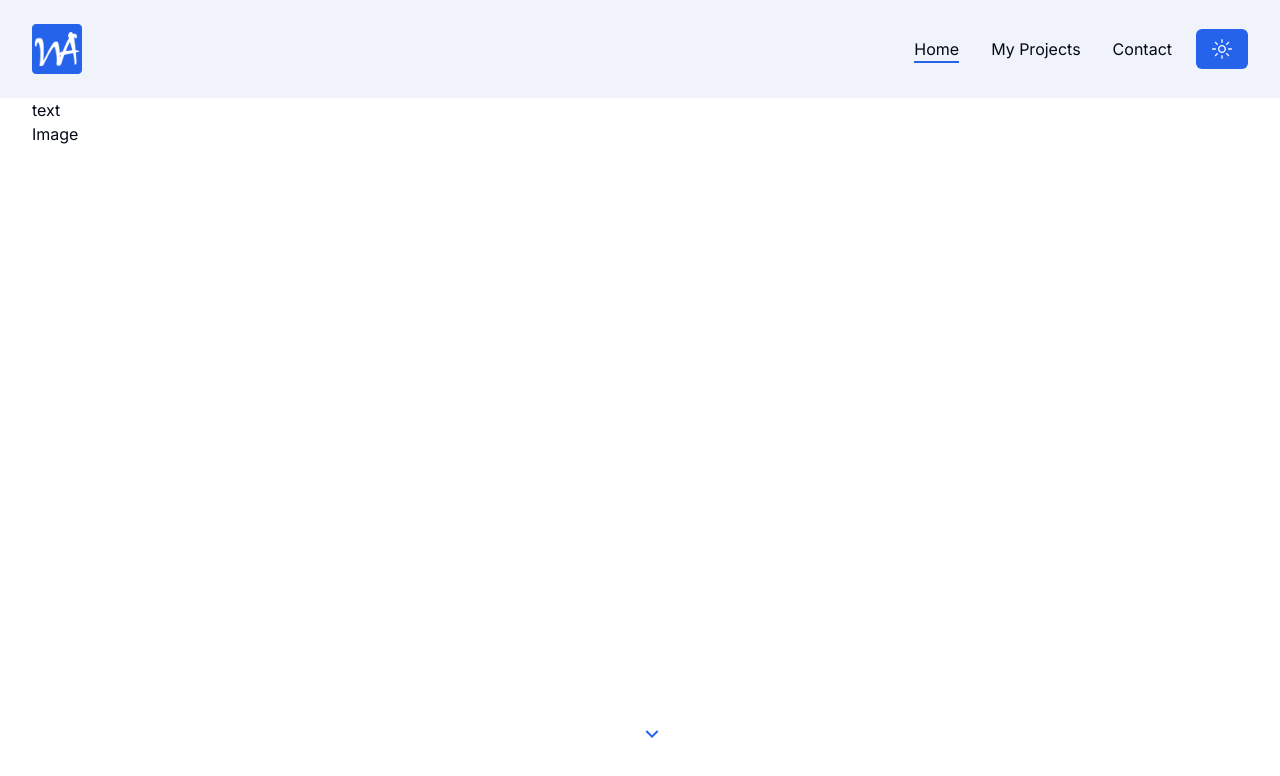
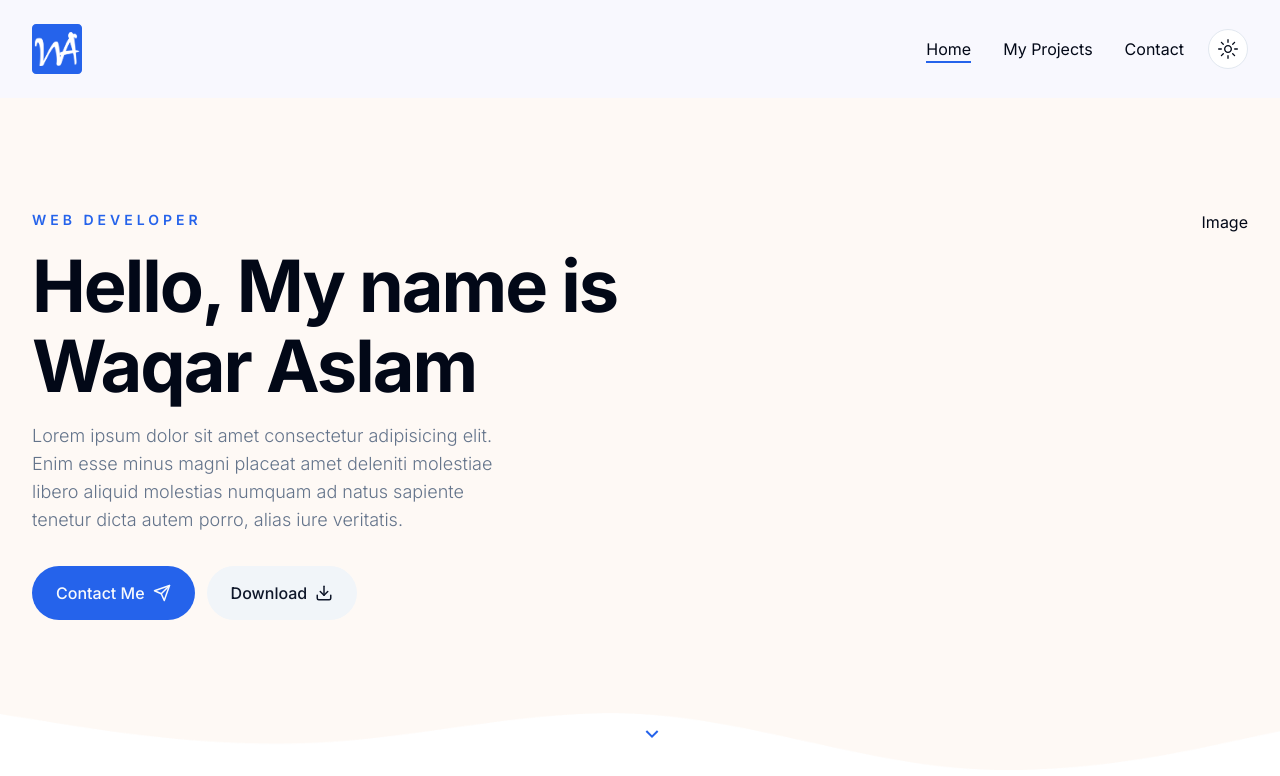
Before and after one commit to waqaraslam1997/Waqar-Portfolio, a Next.js app: page / in a window 1280 px wide. Shown: the top 776 px of the page. Built offline with nearby package versions, Linux system fonts and the light colour scheme.

Commit message:
Hero Section Heading & Description

```diff
--- a/src/app/globals.css
+++ b/src/app/globals.css
@@ -3,6 +3,7 @@
 @tailwind utilities;
 
 @layer base {
+
   @layer base {
     :root {
       --background: 0 0% 100%;
@@ -50,6 +51,7 @@
     }
   }
 
+
 }
 
 @layer base {
@@ -60,3 +62,11 @@
     @apply bg-background text-foreground;
   }
 }
+
+.h1 {
+  @apply text-6xl xl:text-[72px] xl:leading-[80px] tracking-[-2px] font-bold;
+}
+
+.subtitle {
+  @apply text-muted-foreground  text-lg mb-8 font-light;
+}
--- a/src/components/Hero.tsx
+++ b/src/components/Hero.tsx
@@ -12,23 +12,41 @@ import {
 
 // components
 import DevImage from "./DevImage";
-import Badge from "./badge";
+import Badge from "./Badge";
 import Social from "./Social";
 
 
 
 const Hero = () => {
   return (
-    <section>
+    <section className="py-12 xl:py-24 h-[84vh] xl:pt-28 bg-hero bg-cover bg-no-repeat bg-bottom dark:bg-none">
       <div className="container mx-auto">
+        <div className="flex justify-between gap-x-8">
           {/* Text */}
-            <div>text</div>
+          <div className="flex flex-col max-w-[600px] justify-center mx-auto xl:mx-0 text-center xl:text-left">
+            <div className="text-sm uppercase font-semibold mb-4 text-primary tracking-[4px]">Web Developer</div>
+            <h1 className="h1 mb-4">Hello, My name is Waqar Aslam</h1>
+            <p className="subtitle max-w-[490px] mx-auto xl:mx-0">Lorem ipsum dolor sit amet consectetur adipisicing elit. Enim esse minus magni placeat amet deleniti molestiae libero aliquid molestias numquam ad natus sapiente tenetur dicta autem porro, alias iure veritatis.
+            </p>
+            {/* Button */}
+            <div className="flex flex-col md:flex-row gap-y-3 md:gap-x-3 mx-auto xl:mx-0 mb-12">
+              <Link href='/contact'>
+                <Button className="gap-x-2">
+                  Contact Me <Send size={18} />
+                </Button>
+              </Link>
+                <Button variant="secondary" className="gap-x-2">
+                  Download <Download size={18} />
+                </Button>
+            </div>
+          </div>
           {/* Image */}
-            <div>Image</div>
+          <div className="hidden xl:flex relative">Image</div>
         </div>
         {/* Icon */}
         <div className="hidden absolute bottom-44 xl:bottom-12 left-1/2 md:flex animate-bounce">
-            <RiArrowDownSLine className="text-2xl text-primary"/>
+          <RiArrowDownSLine className="text-2xl text-primary" />
+        </div>
       </div>
     </section>
   )
--- a/src/components/header.tsx
+++ b/src/components/header.tsx
@@ -27,7 +27,7 @@ const Header = () => {
                 ? `py-4 bg-white shadow-lg dark:bg-accent`
                 : `py-6 dark:bg-transparent`
             } sticky top-0 z-30 transition-all
-            ${pathName === '/' && 'bg-[#f0f3f9]' }`}>
+            ${pathName === '/' && 'bg-[#f8f8fe]' }`}>
             <div className="container mx-auto">
                 <div className="flex justify-between items-center">
                     <Logo />
--- a/src/components/themetoogler.tsx
+++ b/src/components/themetoogler.tsx
@@ -7,7 +7,10 @@ import { useTheme } from "next-themes"
 const ThemeToogler = () => {
     const { theme, setTheme } = useTheme();
   return (
-    <Button onClick={()=> setTheme ( theme === 'dark' ? 'light' : 'dark')}>
+    <Button
+    variant="outline"
+    size="icon"
+    onClick={()=> setTheme ( theme === 'dark' ? 'light' : 'dark')}>
         <SunIcon className="h-5 w-5 rotate-0 scale-100 transition-all dark:rotat-90 dark:scale-0"/>
         <MoonIcon className="absolute h-5 w-5 rotate-90 scale-0 transition-all dark:rotat-0 dark:scale-100"/>
     </Button>
--- a/src/components/ui/button.tsx
+++ b/src/components/ui/button.tsx
@@ -5,7 +5,7 @@ import { cva, type VariantProps } from "class-variance-authority"
 import { cn } from "@/lib/utils"
 
 const buttonVariants = cva(
-  "inline-flex items-center justify-center whitespace-nowrap rounded-md text-sm font-medium ring-offset-background transition-colors focus-visible:outline-none focus-visible:ring-2 focus-visible:ring-ring focus-visible:ring-offset-2 disabled:pointer-events-none disabled:opacity-50",
+  "inline-flex items-center justify-center whitespace-nowrap rounded-full text-base font-medium ring-offset-background transition-colors focus-visible:outline-none focus-visible:ring-2 focus-visible:ring-ring focus-visible:ring-offset-2 disabled:pointer-events-none disabled:opacity-50",
   {
     variants: {
       variant: {
@@ -20,7 +20,7 @@ const buttonVariants = cva(
         link: "text-primary underline-offset-4 hover:underline",
       },
       size: {
-        default: "h-10 px-4 py-2",
+        default: "h-[54px] px-6 py-2 m-w-[166px]",
         sm: "h-9 rounded-md px-3",
         lg: "h-11 rounded-md px-8",
         icon: "h-10 w-10",
--- a/tailwind.config.ts
+++ b/tailwind.config.ts
@@ -29,6 +29,9 @@ module.exports = {
         secondary: {
           DEFAULT: "hsl(var(--secondary))",
           foreground: "hsl(var(--secondary-foreground))",
+        },
+        tertiary: {
+          DEFAULT: "hsl(var(--tertiary))",
         },
         destructive: {
           DEFAULT: "hsl(var(--destructive))",
@@ -70,6 +73,9 @@ module.exports = {
         "accordion-down": "accordion-down 0.2s ease-out",
         "accordion-up": "accordion-up 0.2s ease-out",
       },
+      backgroundImage: {
+        hero: 'url(/hero/hero-bg.png)'
+      }
     },
   },
   plugins: [require("tailwindcss-animate")],
```
Lines whose indentation alone changed are shown as unchanged.
